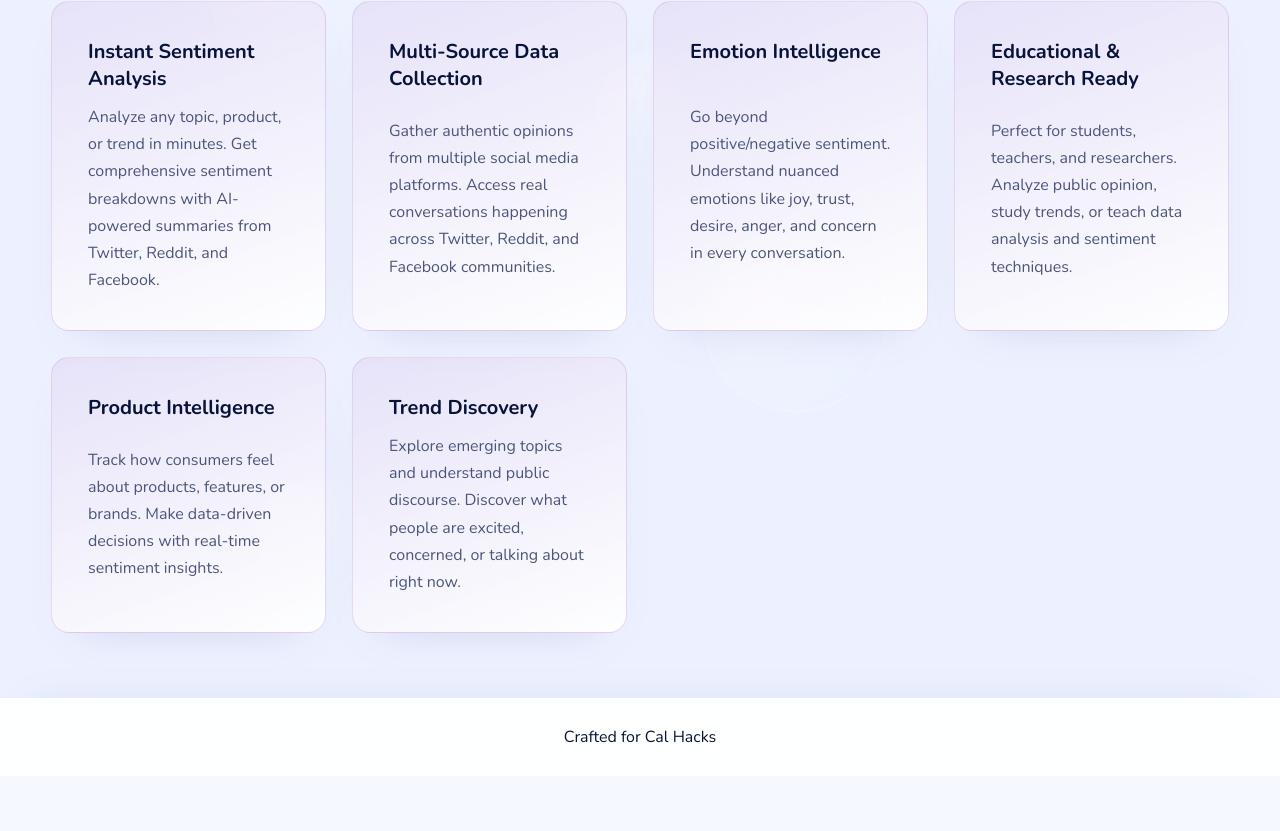
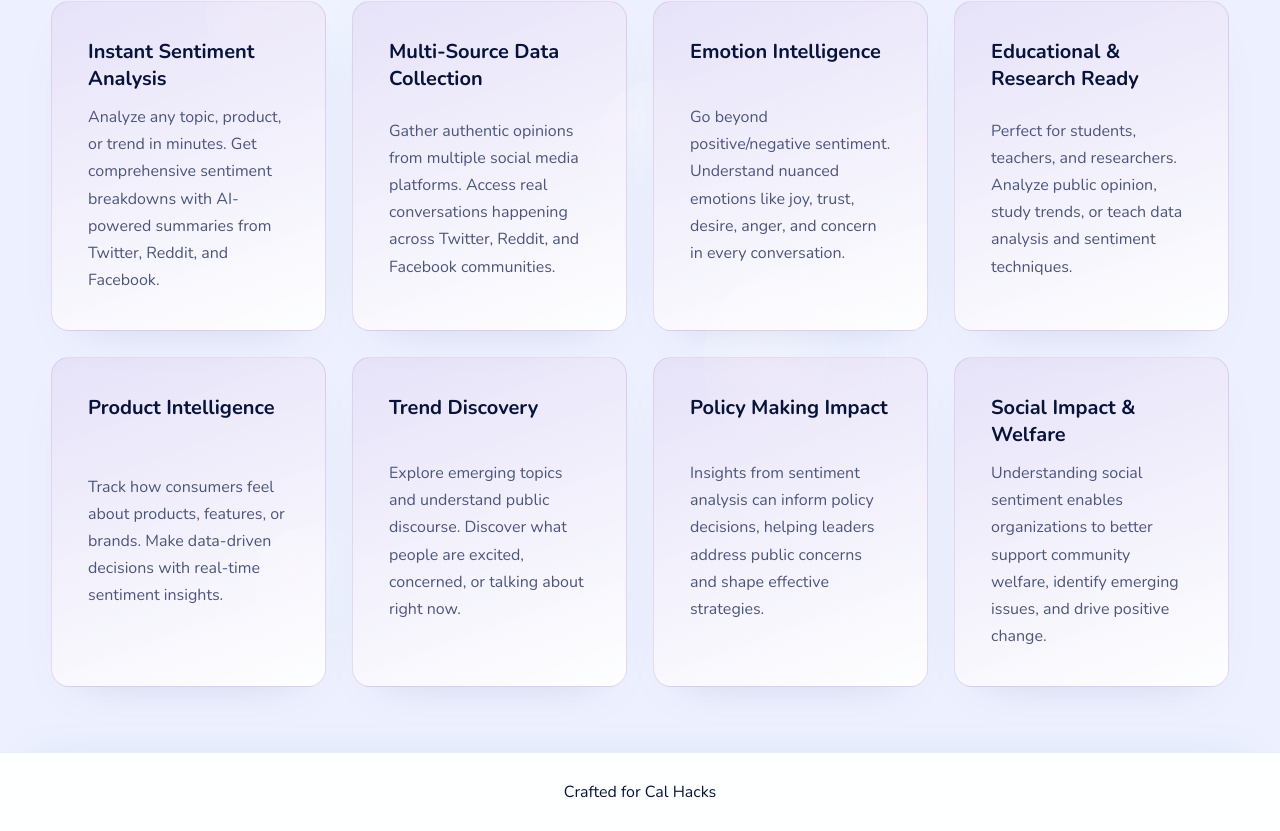
Before and after one commit to njchen8/Cal-Hacks, a Next.js app in the folder sentiment-event/frontend/: page / in a window 1280 px wide. Shown: the part 1107-1938 px from the top of the page. Before the commit the page ends 1883 px from the top, so only its background shows below. Built offline with nearby package versions, Linux system fonts and the light colour scheme.

Commit message:
feature cards

```diff
--- a/sentiment-event/frontend/app/page.tsx
+++ b/sentiment-event/frontend/app/page.tsx
@@ -31,6 +31,16 @@ const featureItems = [
     title: "Trend Discovery",
     description:
       "Explore emerging topics and understand public discourse. Discover what people are excited, concerned, or talking about right now.",
+  },
+  {
+    title: "Policy Making Impact",
+    description:
+      "Insights from sentiment analysis can inform policy decisions, helping leaders address public concerns and shape effective strategies.",
+  },
+  {
+    title: "Social Impact & Welfare",
+    description:
+      "Understanding social sentiment enables organizations to better support community welfare, identify emerging issues, and drive positive change.",
   },
 ];
 
```
Also changed, not shown: sentiment-event/frontend/app/analyze/page.tsx (+14 -2 lines).
